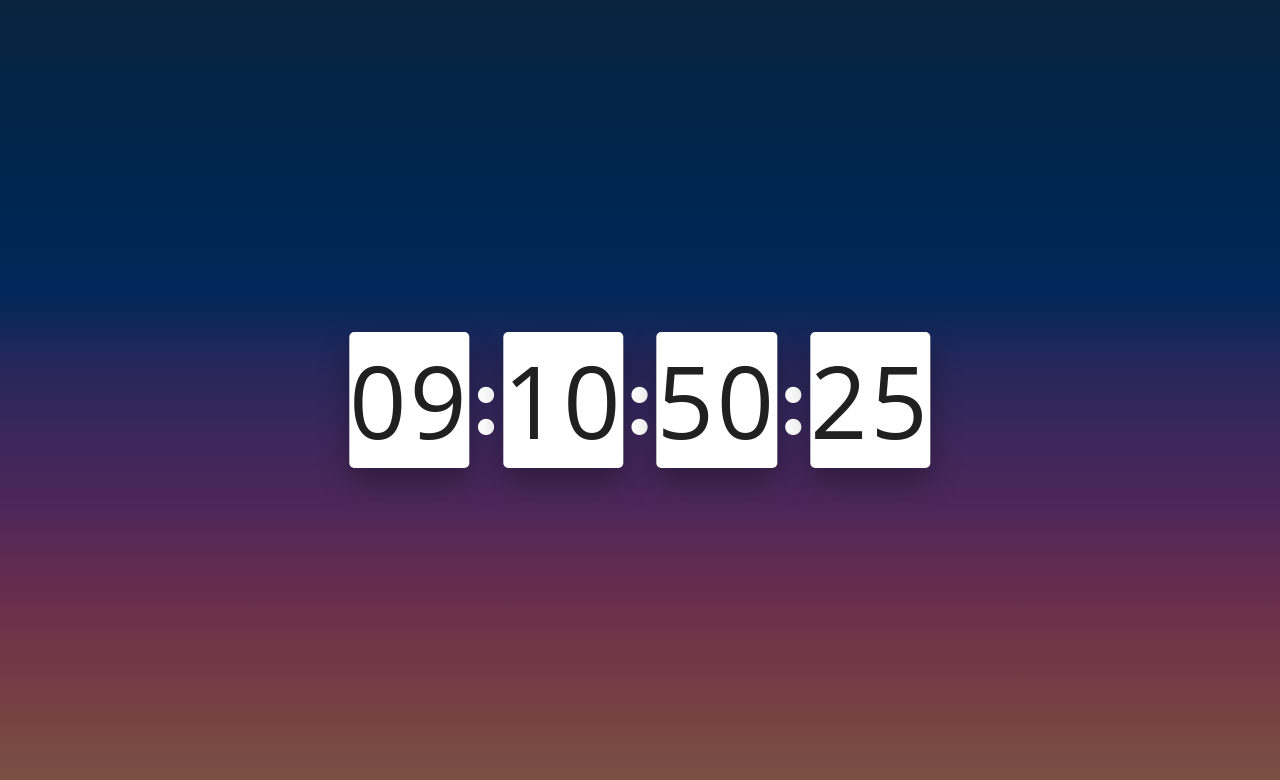
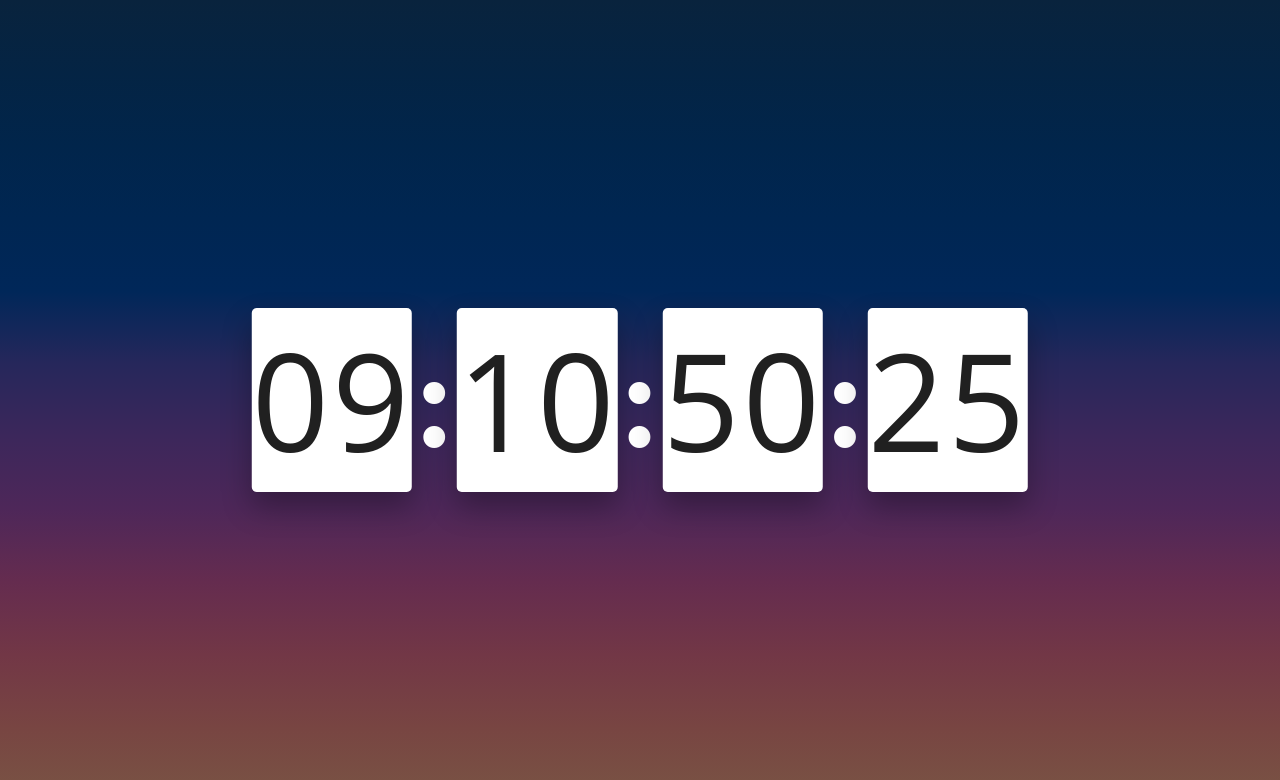
Before and after one commit to NatonVanCliff/birthday, a React app: page / in a window 1280 px wide. Shown: the top 780 px of the page. Built offline with nearby package versions, Linux system fonts and the light colour scheme.

Commit message:
adaptive styles

```diff
--- a/src/app.tsx
+++ b/src/app.tsx
@@ -68,12 +68,12 @@ const CountDown = styled.div`
     align-items: center;
     justify-content: space-between;
 
-    font-size: 100px;
+    font-size: 135px;
     @media (max-width: 768px) {
-        font-size: 75px;
+        font-size: 90px;
     }
     @media (max-width: 425px) {
-        font-size: 25px;
+        font-size: 40px;
     }
 `;
 
```
